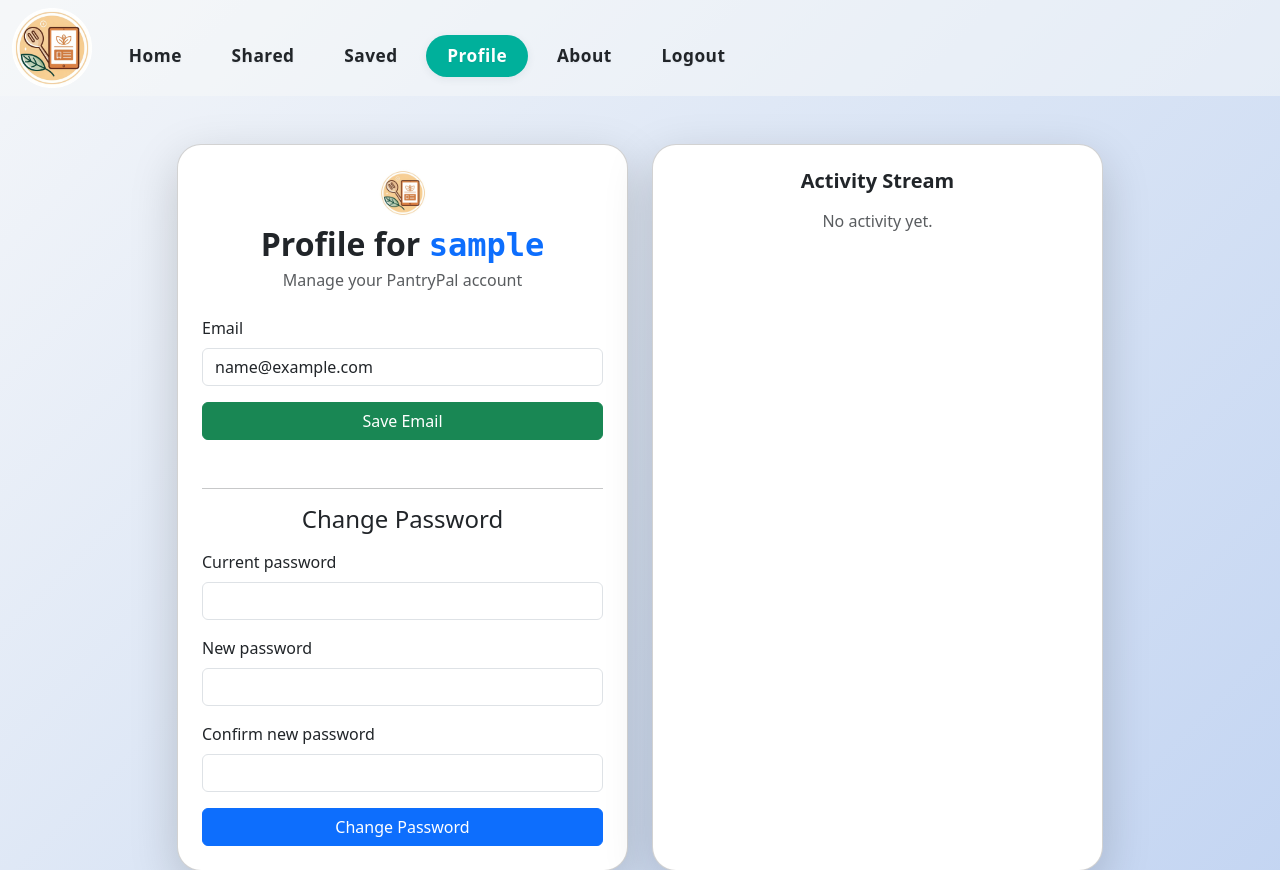
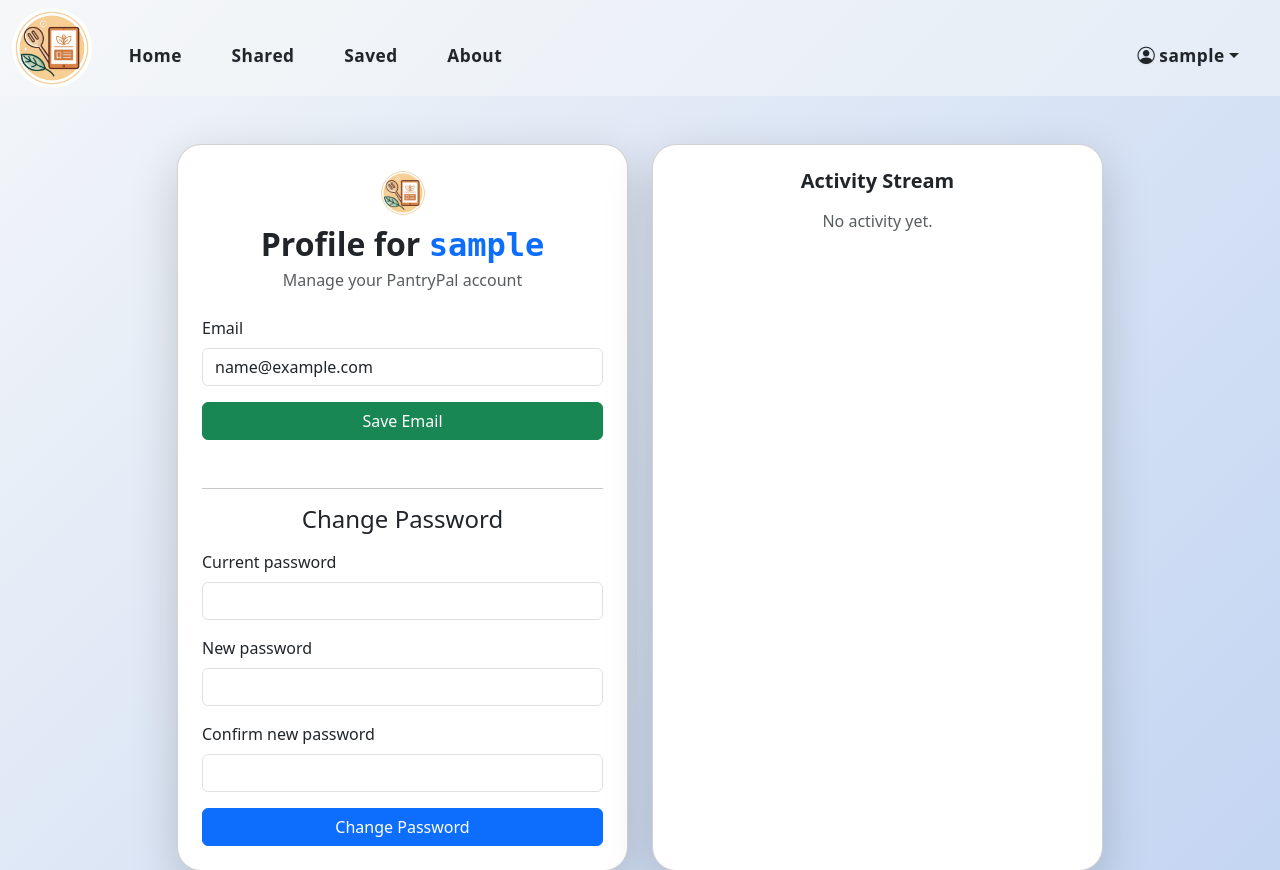
Before and after one commit to jlzlt/PantryPal, a Django app: page /profile/ in a window 1280 px wide. Shown: the top 870 px of the page. Run offline with Django 5.2, Linux system fonts and the light colour scheme; the visitor is signed in with stand-in values (Sample User, id 1); some libraries are stand-ins or nearby versions.

Commit message:
Added profile navbar icon item for better UX. Also fixed issues with backToTopBtn and infinite scroll. Because of footer we needed to change how we register scroll event (from window to document.body).

```diff
--- a/recipes/static/recipes/layout.js
+++ b/recipes/static/recipes/layout.js
@@ -1,11 +1,8 @@
 document.addEventListener("DOMContentLoaded", function () {
   const backToTopBtn = document.getElementById("backToTopBtn");
 
-  window.addEventListener("scroll", function () {
-    if (
-      document.body.scrollTop > 100 ||
-      document.documentElement.scrollTop > 100
-    ) {
+  document.body.addEventListener("scroll", function () {
+    if (document.body.scrollTop > 1000) {
       backToTopBtn.classList.add("visible");
     } else {
       backToTopBtn.classList.remove("visible");
@@ -13,6 +10,6 @@ document.addEventListener("DOMContentLoaded", function () {
   });
 
   backToTopBtn.addEventListener("click", () => {
-    window.scrollTo({ top: 0, behavior: "smooth" });
+    document.body.scrollTo({ top: 0, behavior: "smooth" });
   });
 });
--- a/recipes/static/recipes/saved.js
+++ b/recipes/static/recipes/saved.js
@@ -46,7 +46,7 @@ document.addEventListener("DOMContentLoaded", function () {
     if (isLoading || !hasMore) return;
 
     // Check if user has scrolled to the bottom of the page
-    if ((window.innerHeight + window.scrollY) >= document.body.offsetHeight - 2) {
+    if ((document.body.clientHeight + document.body.scrollTop) >= document.body.scrollHeight - 2) {
       loadMoreRecipes();
     }
   }
@@ -99,7 +99,7 @@ document.addEventListener("DOMContentLoaded", function () {
   }
 
   // Add scroll event listener
-  window.addEventListener("scroll", handleScroll);
+  document.body.addEventListener("scroll", handleScroll);
 
   // Handle recipe removal
   recipeContainer.addEventListener("submit", (e) => {
--- a/recipes/static/recipes/styles.css
+++ b/recipes/static/recipes/styles.css
@@ -1,7 +1,9 @@
-html, body {
+html,
+body {
   height: 100%;
   overflow-x: hidden;
 }
+
 body {
   display: flex;
   flex-direction: column;
@@ -12,11 +14,9 @@ body {
   padding: 0;
   box-sizing: border-box;
 }
+
 .body {
   flex: 1 0 auto;
-}
-.footer {
-  flex-shrink: 0;
 }
 
 .logo-img {
@@ -30,19 +30,19 @@ body {
   border-radius: 2rem !important;
   padding: 0.5rem 1.3rem !important;
   transition: color 0.18s, background 0.18s, box-shadow 0.18s;
-  text-shadow: 0 1px 2px rgba(44,62,80,0.07);
+  text-shadow: 0 1px 2px rgba(44, 62, 80, 0.07);
 }
 
 .navbar .nav-link.active {
   background-color: #00b09b !important;
   color: white !important;
-  box-shadow: 0 2px 8px rgba(44,62,80,0.08);
+  box-shadow: 0 2px 8px rgba(44, 62, 80, 0.08);
 }
 
 .navbar .nav-link:hover {
   background-color: #00b09b !important;
   color: white !important;
-  box-shadow: 0 2px 8px rgba(44,62,80,0.10);
+  box-shadow: 0 2px 8px rgba(44, 62, 80, 0.1);
 }
 
 @keyframes fadeSlideIn {
@@ -221,8 +221,8 @@ button[disabled] {
   align-items: center;
   justify-content: center;
   position: fixed;
-  bottom: 40px;
-  right: 40px;
+  bottom: 30px;
+  right: 30px;
   z-index: 1000;
   border: none;
   outline: none;
@@ -235,11 +235,9 @@ button[disabled] {
   width: 48px;
   height: 48px;
   box-shadow: 0 2px 6px rgba(0, 0, 0, 0.2);
-  transition: background-color 0.3s ease;
-
+  transition: background-color 0.3s ease, opacity 0.3s ease;
   opacity: 0;
   pointer-events: none;
-  transition: opacity 0.3s ease;
 }
 
 #backToTopBtn.visible {
@@ -308,7 +306,7 @@ button[disabled] {
 .activity-content {
   background: #f8f9fa;
   border-radius: 0.75rem;
-  box-shadow: 0 2px 8px rgba(44,62,80,0.07);
+  box-shadow: 0 2px 8px rgba(44, 62, 80, 0.07);
 }
 @media (max-width: 767px) {
   .activity-timeline {
--- a/recipes/templates/recipes/layout.html
+++ b/recipes/templates/recipes/layout.html
@@ -1,5 +1,4 @@
-{% load static %}
-{% load tz %}
+{% load static %} {% load tz %}
 
 <!DOCTYPE html>
 <html lang="en">
@@ -16,6 +15,7 @@
     />
     <link href="{% static 'recipes/styles.css' %}" rel="stylesheet" />
     <link rel="icon" href="{% static 'favicon.ico' %}" type="image/x-icon" />
+    <link rel="stylesheet" href="https://cdn.jsdelivr.net/npm/bootstrap-icons@1.10.5/font/bootstrap-icons.css" />
     {% block extra_css %}{% endblock %}
   </head>
   <body>
@@ -63,13 +63,6 @@
                 >Saved</a
               >
             </li>
-            <li class="nav-item">
-              <a
-                class="nav-link {% if request.path == '/profile/' %}active{% endif %} rounded-pill px-3 py-1 text-dark me-2"
-                href="{% url 'profile' %}"
-                >Profile</a
-              >
-            </li>
             {% endif %}
             <li class="nav-item">
               <a
@@ -78,16 +71,7 @@
                 >About</a
               >
             </li>
-            <!-- Optional: Login/Logout -->
-            {% if user.is_authenticated %}
-            <li class="nav-item">
-              <a
-                class="nav-link rounded-pill px-3 py-1 text-dark me-2"
-                href="{% url 'logout' %}"
-                >Logout</a
-              >
-            </li>
-            {% else %}
+            {% if not user.is_authenticated %}
             <li class="nav-item">
               <a
                 class="nav-link {% if request.path == '/login/' %}active{% endif %} rounded-pill px-3 py-1 text-dark me-2"
@@ -104,6 +88,20 @@
             </li>
             {% endif %}
           </ul>
+          {% if user.is_authenticated %}
+          <ul class="navbar-nav ms-auto mb-2 mb-lg-0">
+            <li class="nav-item dropdown">
+              <a class="nav-link dropdown-toggle d-flex align-items-center px-3 py-1 text-dark me-2 rounded-pill" href="#" id="userDropdown" role="button" data-bs-toggle="dropdown" aria-expanded="false">
+                <i class="bi bi-person-circle me-1"></i> {{ user.username }}
+              </a>
+              <ul class="dropdown-menu dropdown-menu-end" aria-labelledby="userDropdown">
+                <li><a class="dropdown-item" href="{% url 'profile' %}"><i class="bi bi-person me-2"></i>Profile</a></li>
+                <li><hr class="dropdown-divider"></li>
+                <li><a class="dropdown-item" href="{% url 'logout' %}"><i class="bi bi-box-arrow-right me-2"></i>Logout</a></li>
+              </ul>
+            </li>
+          </ul>
+          {% endif %}
         </div>
       </div>
     </nav>
@@ -120,14 +118,24 @@
     <script src="{% static 'recipes/layout.js' %}"></script>
     {% block script %} {% endblock %}
 
-    <footer class="footer mt-auto py-3 bg-light border-top" style="background: #f8f9fa;">
+    <footer
+      class="footer mt-auto py-3 bg-light border-top"
+      style="background: #f8f9fa"
+    >
       <div class="container text-center">
         <span class="text-muted small">
-          &copy; {{ now|date:"Y" }} PantryPal. Made with <span style="color: #e25555;">&#10084;</span> using Django &amp; Bootstrap.
+          &copy; {{ now|date:"Y" }} PantryPal. Made with
+          <span style="color: #e25555">&#10084;</span> using Django &amp;
+          Bootstrap. &nbsp;|&nbsp;
+          <a href="{% url 'about' %}" class="text-decoration-none text-success"
+            >About</a
+          >
           &nbsp;|&nbsp;
-          <a href="{% url 'about' %}" class="text-decoration-none text-success">About</a>
-          &nbsp;|&nbsp;
-          <a href="mailto:your@email.com" class="text-decoration-none text-success">Contact: pantrypal@pantrypal.com</a>
+          <a
+            href="mailto:your@email.com"
+            class="text-decoration-none text-success"
+            >Contact: pantrypal@pantrypal.com</a
+          >
         </span>
       </div>
     </footer>
```
